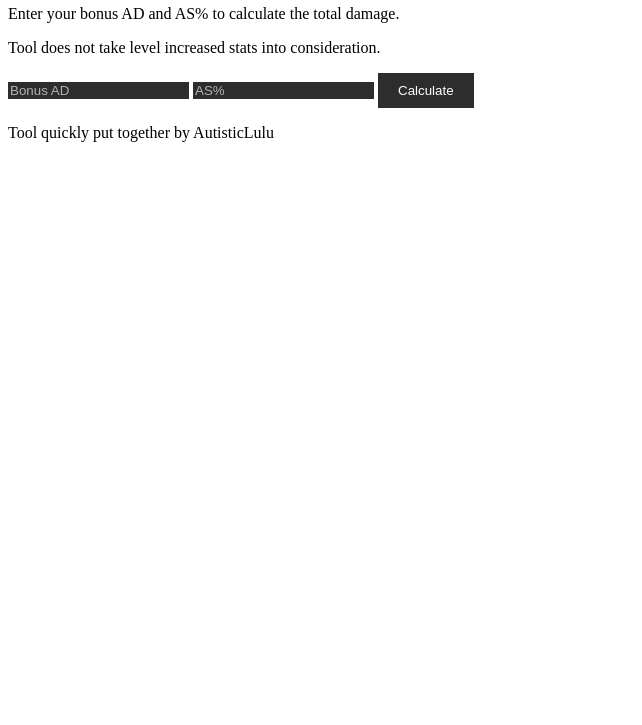
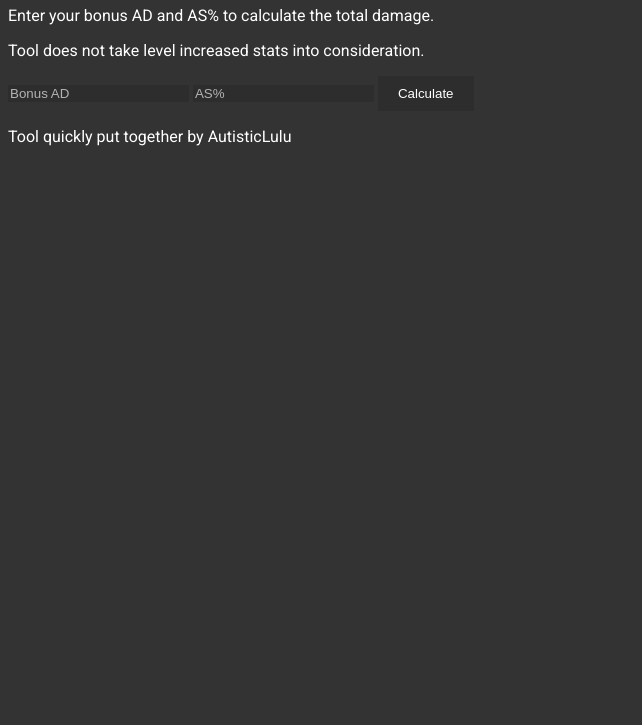
Before and after one commit to MeguminBOT/katarina-death-lotus-damage-calculator, a plain HTML site: page index.html in a window 1280 px wide. Shown: the part 75-800 px from the top of the page, without its empty margins (0-642 px from the left). Drawn offline with Linux system fonts and the light colour scheme.

Commit message:
Update dark.css

```diff
--- a/styles/dark.css
+++ b/styles/dark.css
@@ -1,23 +1,11 @@
-@import url('https://fonts.googleapis.com/css2?family=Roboto:ital,wght@0,100;0,300;0,400;0,500;0,700;0,900;1,100;1,300;1,400;1,500;1,700;1,900&display=swap')
+@import 'https://fonts.googleapis.com/css?family=Roboto';
 
 .home {
 	background: #333333;
 	color: #FFFFFF;
-
-	flex-direction: column;
-	align-items: center;
-	justify-content: center;
-	height: 100vh;
-	margin: 0;
-	padding: 0;
-	box-sizing: border-box;
 	font-family: 'Roboto', sans-serif;
-	line-height: 1.75em;
+	font-style: normal;
 	font-size: 16px;
-}
-
-.container {
-	text-align: center;
 }
 
 input, button {
```
